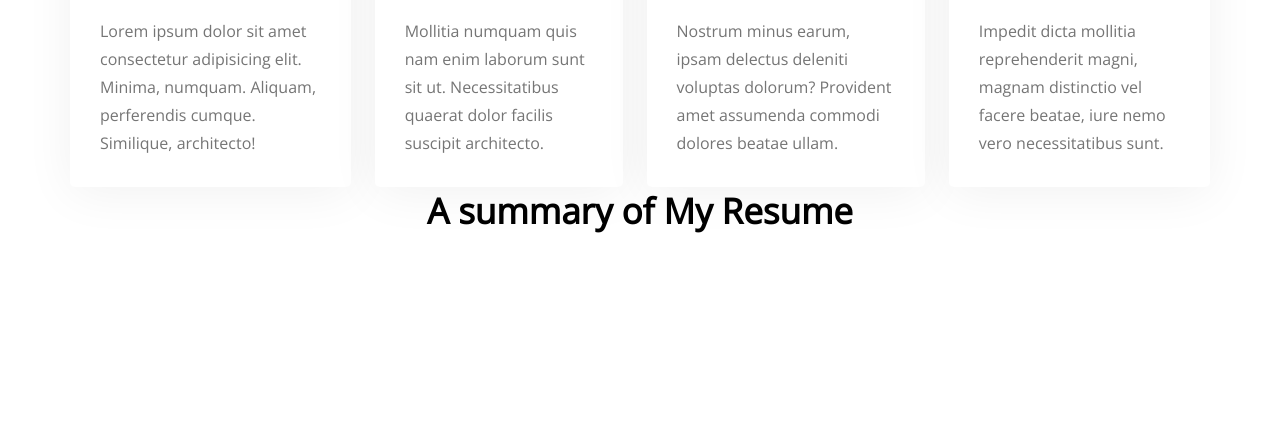
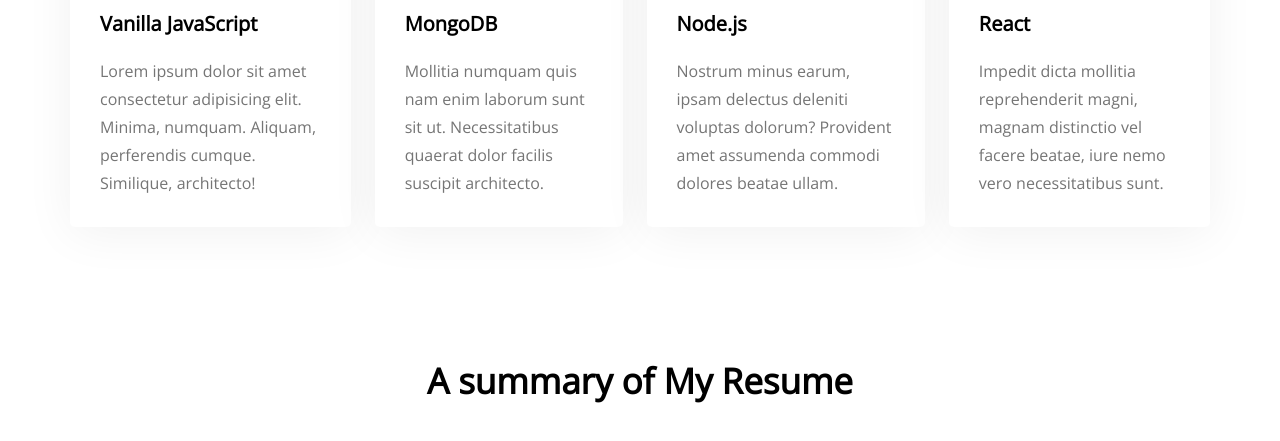
Before and after one commit to monirulislam9549/personal-portfolio, a plain HTML site: page index.html in a window 1280 px wide. Shown: the part 1955-2396 px from the top of the page. Before the commit the page ends 2219 px from the top, so only its background shows below. Drawn offline with nearby package versions, Linux system fonts and the light colour scheme.

```diff
--- a/index.html
+++ b/index.html
@@ -101,7 +101,7 @@
         </section>
         <!-- resume section  -->
 
-        <section>
+        <section class="resume">
             <h3 class="section-title">
                 A summary of My Resume
             </h3>
--- a/styles/style.css
+++ b/styles/style.css
@@ -49,6 +49,10 @@ nav li {
     margin-left: 50px;
 }
 
+section {
+    margin-top: 130px;
+}
+
 .nav-title {
     font-weight: 800;
     font-size: 45px;
@@ -93,7 +97,6 @@ main {
 }
 
 .about {
-    margin-top: 130px;
     background: #FFF8F3;
     border-radius: 10px;
     padding: 130px 156px;
@@ -102,7 +105,7 @@ main {
 
 .section-title {
     text-align: center;
-    margin-bottom: 30px;
+    margin-bottom: 50px;
     font-size: 35px;
     font-weight: 700;
 }
@@ -131,9 +134,6 @@ main {
     font-weight: 700;
 }
 
-.what-i-do {
-    margin-top: 130px;
-}
 
 .section-description {
     color: #757575;
```
